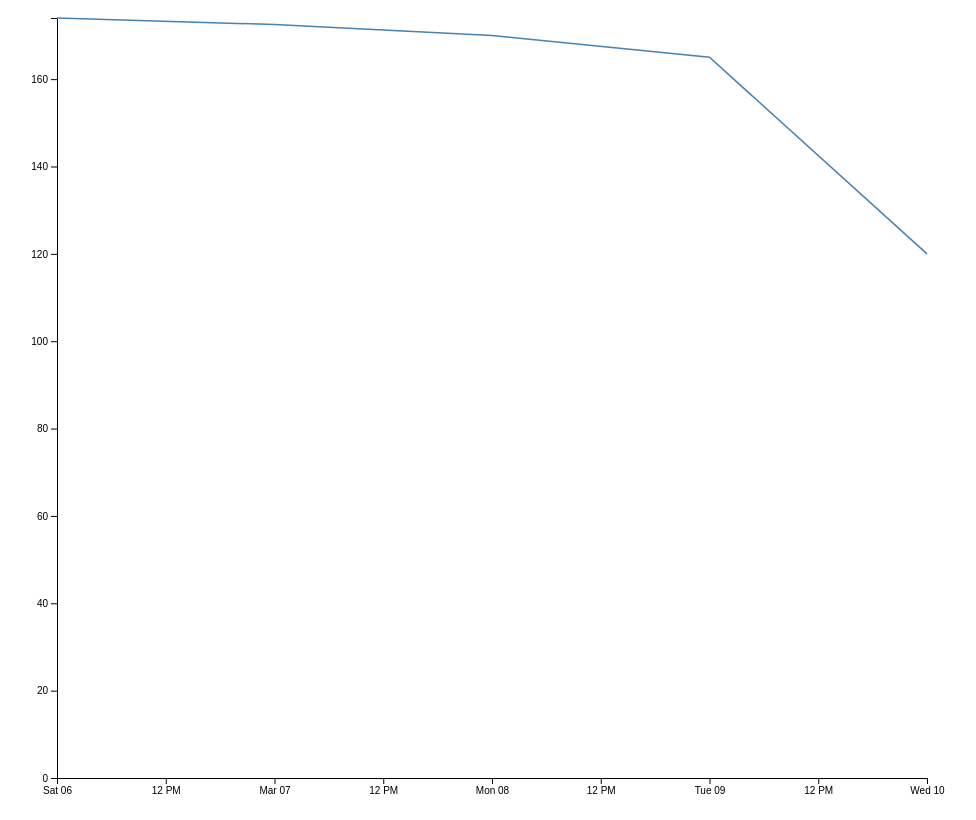
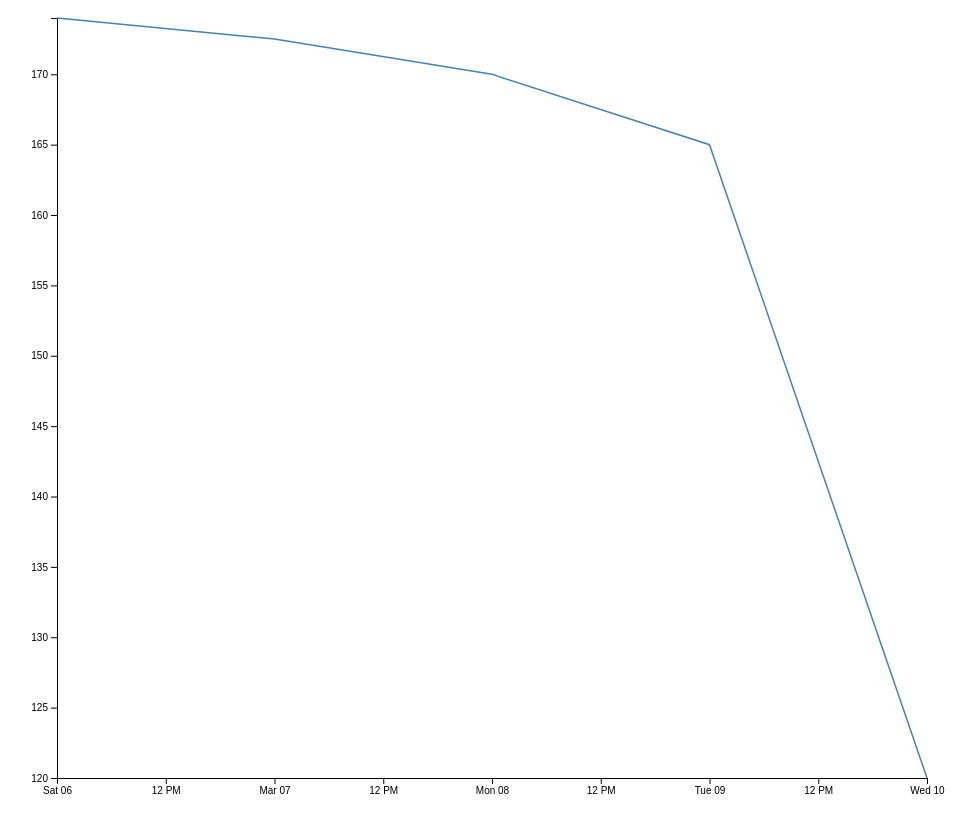
Before and after one commit to YueqingXie/CLH, a plain HTML site: page index.html in a window 1280 px wide. Shown: the whole page, without its empty margins (11-987 px from the left). Drawn offline with nearby package versions, Linux system fonts and the light colour scheme.

Commit message:
Update index.html

```diff
--- a/index.html
+++ b/index.html
@@ -43,7 +43,7 @@ d3.csv("data.csv",
       .call(d3.axisBottom(x));
     // Add Y axis
     var y = d3.scaleLinear()
-      .domain([0, d3.max(data, function(d) { return +d.value; })])
+      .domain([120, d3.max(data, function(d) { return +d.value; })])
       .range([ height, 0 ]);
     svg.append("g")
       .call(d3.axisLeft(y));
```
